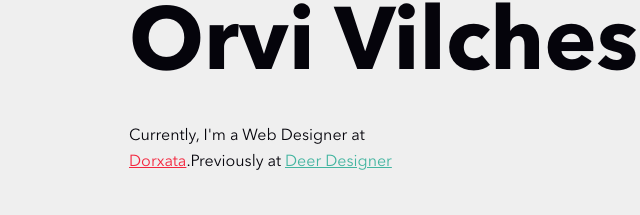
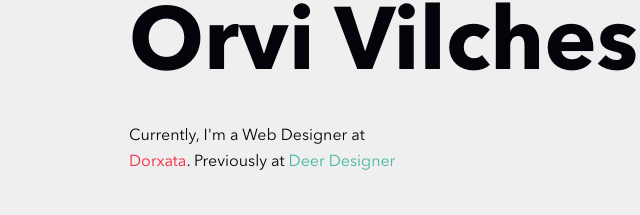
Before and after one commit to orvijude/orvi, a plain HTML site: page index.html in a window 1280 px wide. Shown: the part 71-286 px from the top of the page, 223-863 px from the left. Drawn offline with nearby package versions, Linux system fonts and the light colour scheme.

Commit message:
Update index.html

```diff
--- a/index.html
+++ b/index.html
@@ -44,7 +44,7 @@
     <section id="home" class="container content-wrapper">
         <div class="hero-wrapper">
             <h1 class="h1">Orvi Vilches</h1>
-		<p>Currently, I'm a Web Designer at <a href="https://www.dorxata.com/" target="_blank" style="color:#f4263e; font-size: 16px">Dorxata</a>.Previously at <a href="https://deerdesigner.com/" target="_blank" style="color:#43B5A0; font-size: 16px">Deer Designer</a></p>
+		<p>Currently, I'm a Web Designer at <a href="https://www.dorxata.com/" target="_blank" style="color:#f4263e; font-size: 16px; text-decoration:none">Dorxata</a>. Previously at <a href="https://deerdesigner.com/" target="_blank" style="color:#43B5A0; font-size: 16px; text-decoration:none">Deer Designer</a></p>
             <a id="getStarted" href="#about">Get Started</a>
         </div>
     </section>
```
